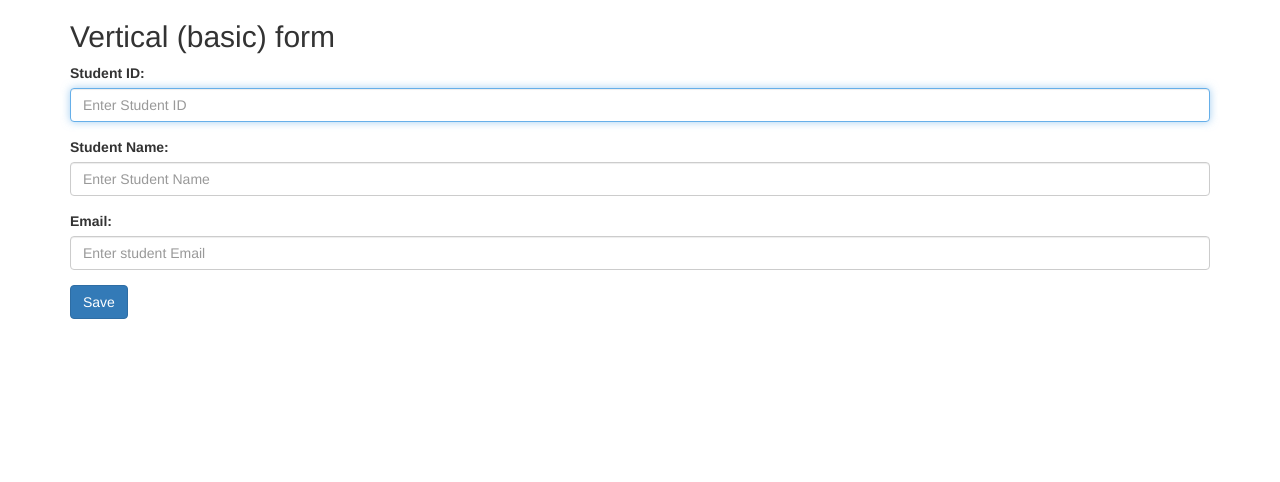
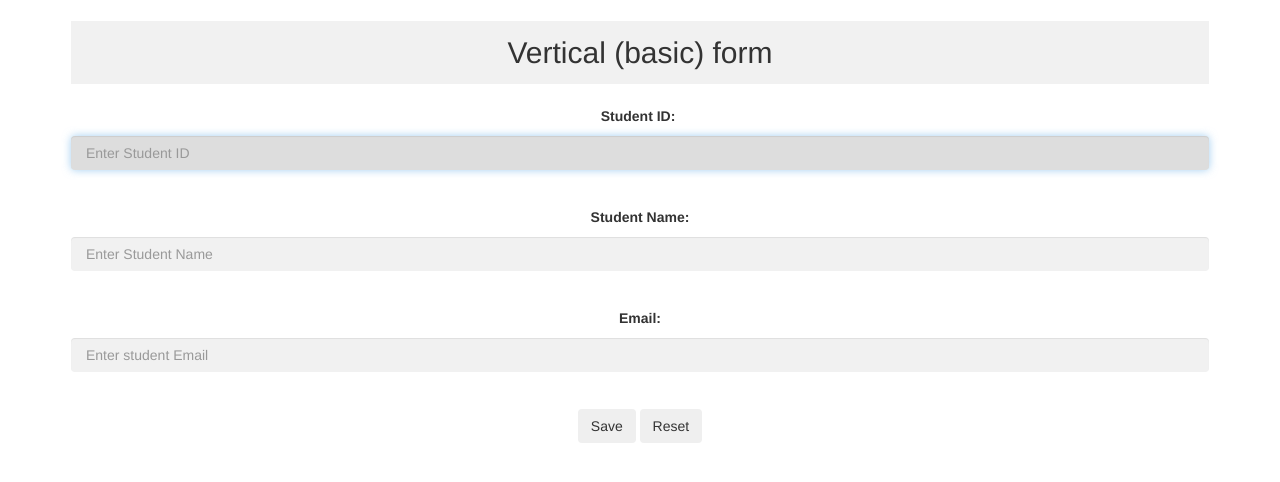
Before and after one commit to ankitbora31/JPDB-Login2Explore, a plain HTML site: page public_html/index.html in a window 1280 px wide. Drawn offline with nearby package versions, Linux system fonts and the light colour scheme.

Commit message:
added css

```diff
--- a/public_html/index.html
+++ b/public_html/index.html
@@ -16,10 +16,11 @@ and open the template in the editor.
         src="https://ajax.googleapis.com/ajax/libs/jquery/3.5.1/jquery.min.js"></script>
         <script
         src="https://maxcdn.bootstrapcdn.com/bootstrap/3.4.1/js/bootstrap.min.js"></script>
+        <link rel="stylesheet" href="style.css">
     </head>
     <body>
         <div class="container">
-            <h2>Vertical (basic) form</h2>
+            <h2 align="center">Vertical (basic) form</h2>
             <form id="studentForm" method="post">
                 <div class="form-group">
                     <span><label for="studentId">Student ID:</label> <label id="studentIdMsg">
@@ -37,8 +38,10 @@ and open the template in the editor.
                     <input type="email" class="form-control" id="studentEmail"
                            placeholder="Enter student Email" name="studentEmail">
                 </div>
-                <input type="button" class="btn btn-primary" id="studentSave" value="Save"
+                <input type="button" class="btn btn-save" id="studentSave" value="Save"
                        onclick="saveStudent();">
+                <input type="button" class="btn btn-reset" id="studentReset" value="Reset"
+                       onclick="resetForm();">
             </form>
         </div>
         <script>
@@ -98,7 +101,7 @@ and open the template in the editor.
                 return jsonObj;
             }
             function resetForm() {
-                $("#studentId").val("")
+                $("#studentId").val("");
                 $("#studentName").val("");
                 $("#studentEmail").val("");
                 $("#studentId").focus();
--- /dev/null
+++ b/public_html/style.css
@@ -0,0 +1,54 @@
+
+* {
+    box-sizing: border-box
+}
+
+/* Add padding to containers */
+.container {
+    padding: 16px;
+    text-align: center;
+}
+
+h2{
+    width: 100%;
+    padding: 15px;
+    margin: 5px 0 22px 0;
+    display: inline-block;
+    border: none;
+    background: #f1f1f1;
+}
+/* Full-width input fields */
+input[type=text], input[type=email] {
+    width: 100%;
+    padding: 15px;
+    margin: 5px 0 22px 0;
+    display: inline-block;
+    border: none;
+    background: #f1f1f1;
+}
+
+input[type=text]:focus, input[type=email]:focus {
+    background-color: #ddd;
+    outline: none;
+}
+
+.btn-reset:hover {
+    background-color: green;
+    transition: 0.2s;
+    opacity: 0.9;
+}
+.btn-save:hover {
+    background-color: green;
+    transition: 0.2s;
+    opacity: 0.9;
+}
+
+button {
+	padding:5px 15px;
+	background:#5ba545;
+	border:0 none;
+	cursor:pointer;
+	-webkit-border-radius: 5px;
+	border-radius: 5px;
+	color: #fff;
+}
```
